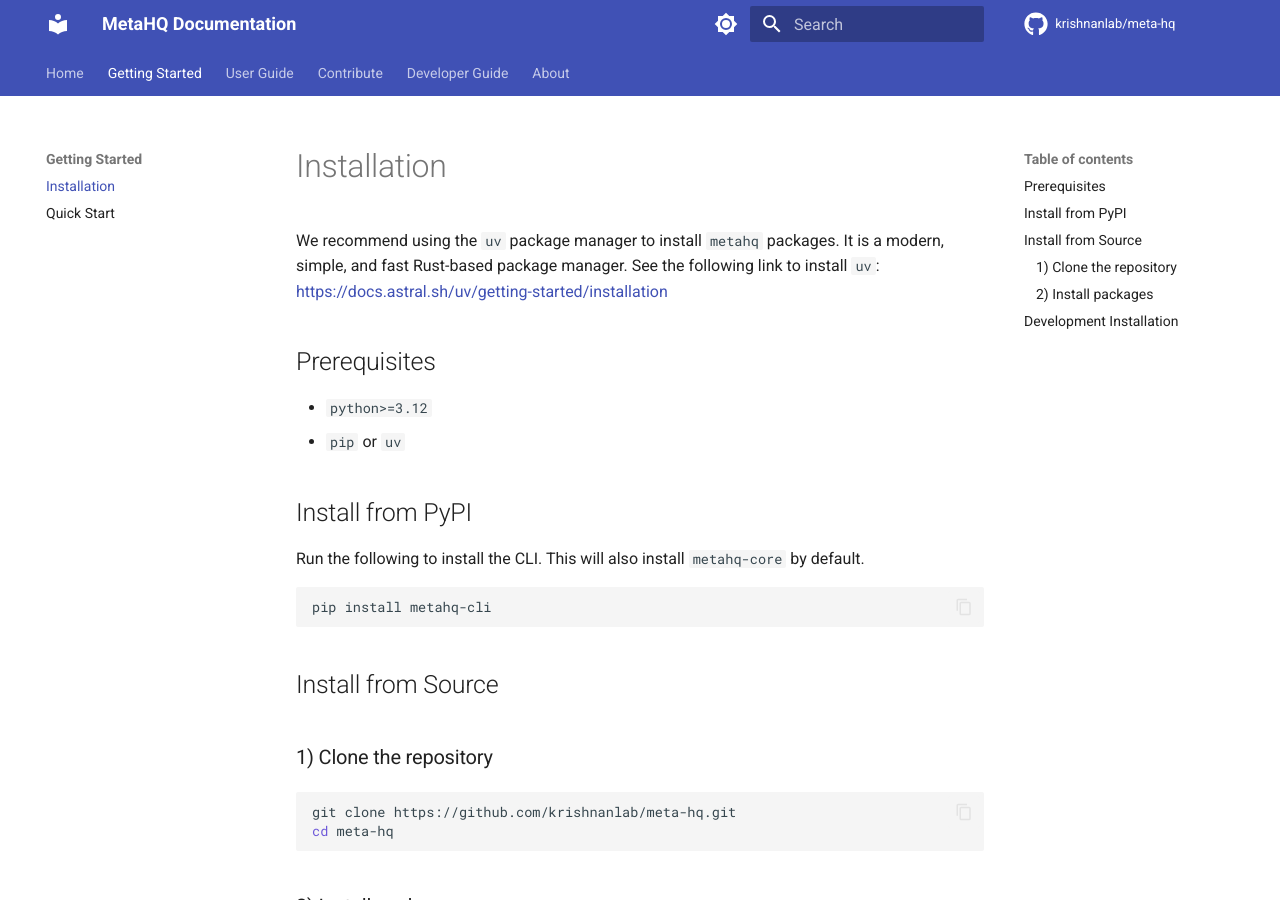
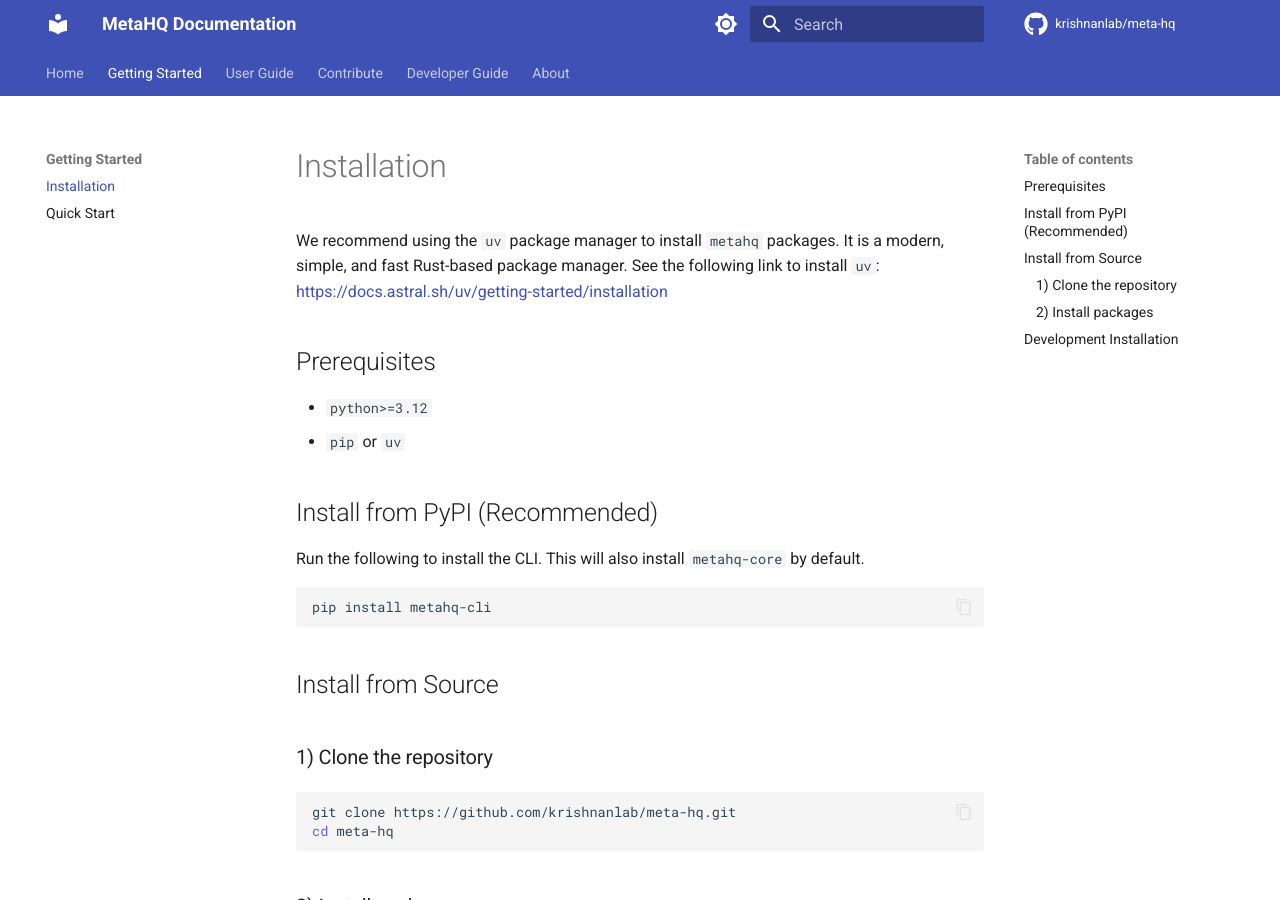
Before and after one commit to krishnanlab/meta-hq, an MkDocs documentation site: the page built from docs/getting-started/installation.md, in a window 1280 px wide and 900 px high. Built offline with MkDocs 1.6.1 and Material for MkDocs 9.7.7, drawn with Linux system fonts in a browser that asks for light colours; comment, search, counter and statistics services are not loaded.

Commit message:
specify pypi install is recommended

```diff
--- a/docs/getting-started/installation.md
+++ b/docs/getting-started/installation.md
@@ -6,7 +6,7 @@
 - `python>=3.12`
 - `pip` or `uv`
 
-## Install from PyPI
+## Install from PyPI (Recommended)
 
 Run the following to install the CLI. This will also install `metahq-core` by default.
 
```
